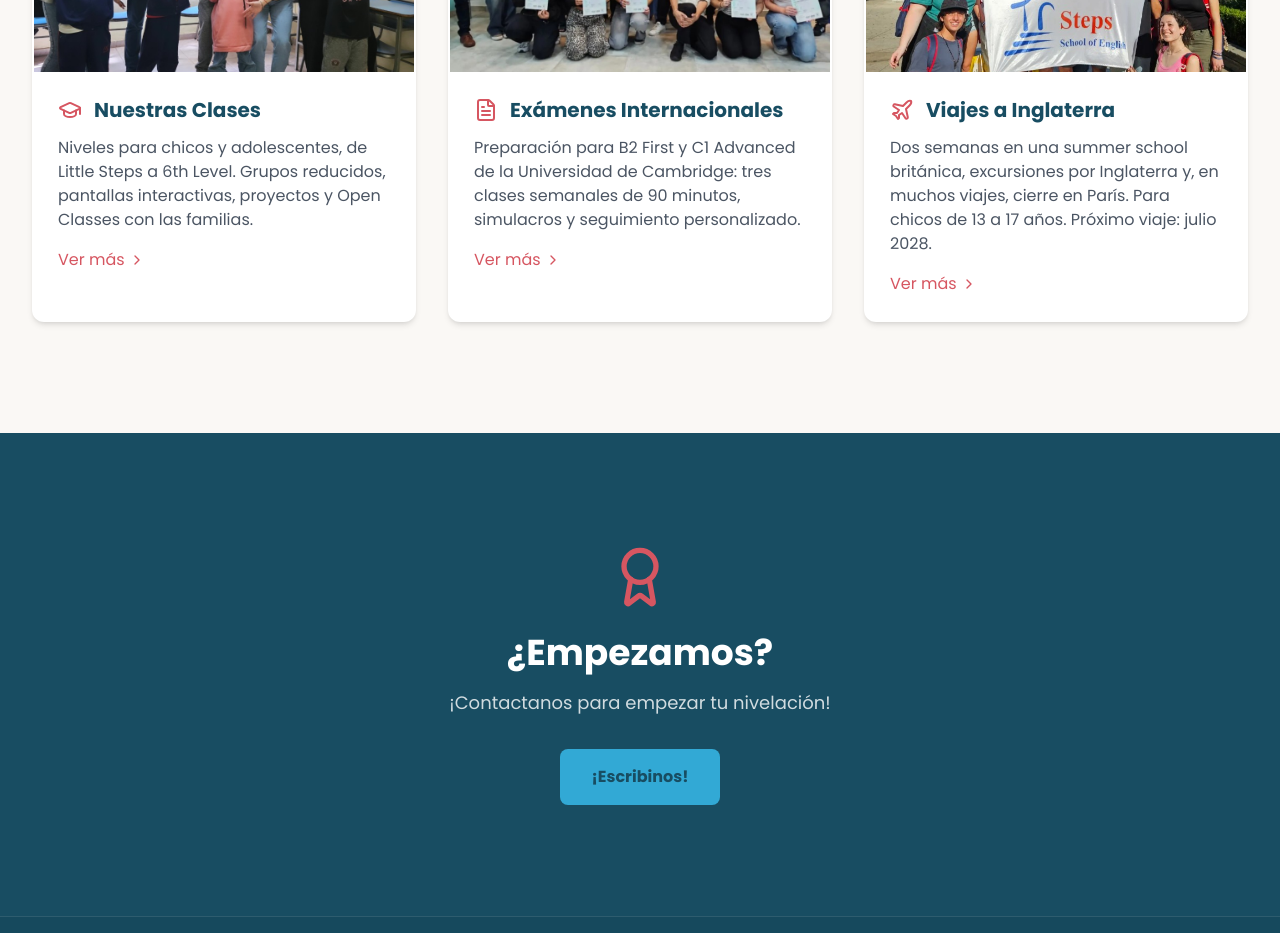
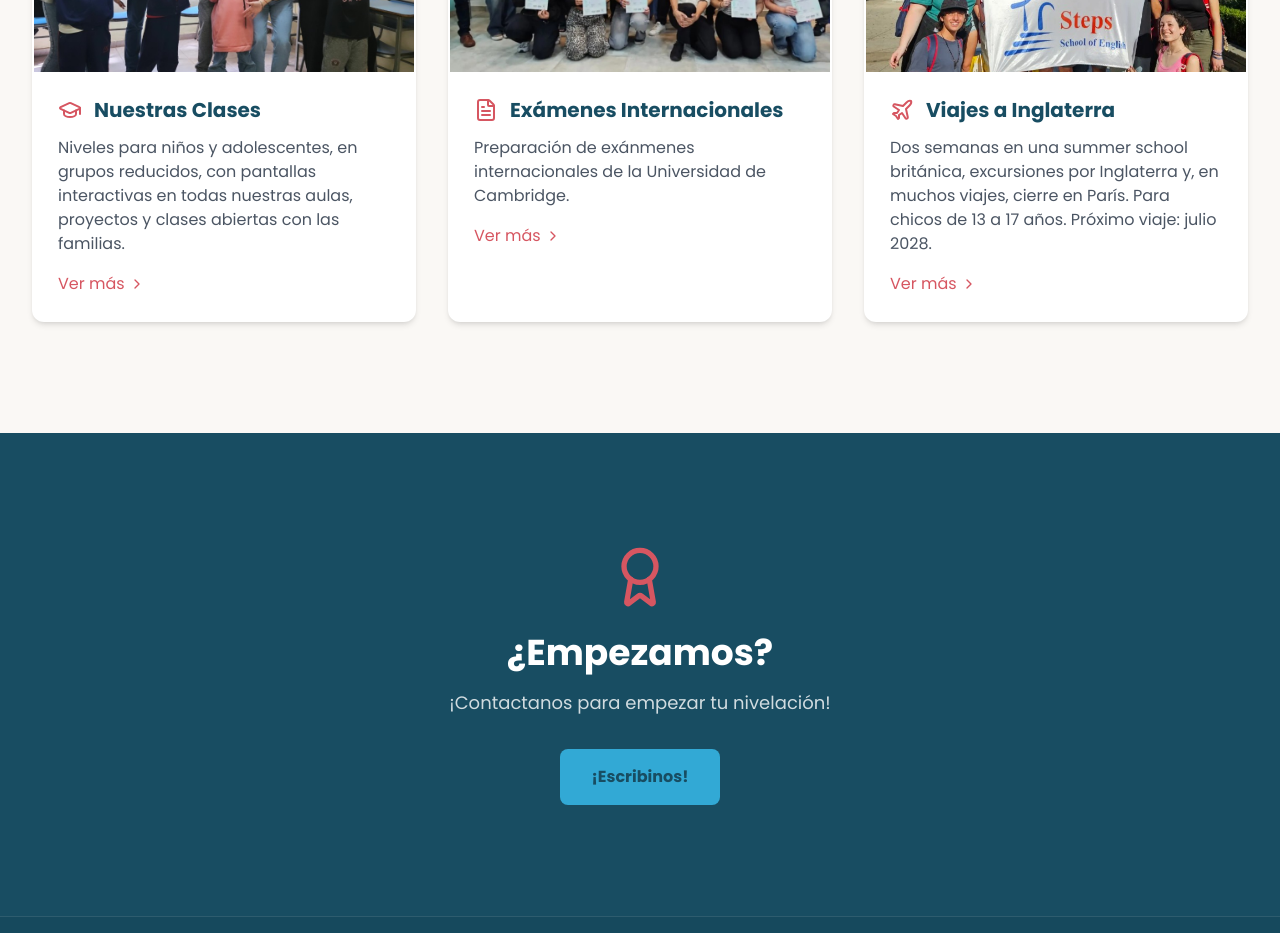
Before and after one commit to benjaamonti/steps-web, a React (Vite) app: page / in a window 1280 px wide. Shown: the part 1880-2813 px from the top of the page. Built offline with nearby package versions, Linux system fonts and the light colour scheme.

Commit message:
Update Home.tsx

```diff
--- a/src/pages/Home.tsx
+++ b/src/pages/Home.tsx
@@ -45,7 +45,7 @@ const previewCards = [
   {
     icon: GraduationCap,
     title: 'Nuestras Clases',
-    description: 'Niveles para chicos y adolescentes, de Little Steps a 6th Level. Grupos reducidos, pantallas interactivas, proyectos y Open Classes con las familias.',
+    description: 'Niveles para niños y adolescentes, en grupos reducidos, con pantallas interactivas en todas nuestras aulas, proyectos y clases abiertas con las familias.',
     image: '/images/home/clases.jpg',
     alt: 'Little Steps en una Open Class',
     link: '/nuestras-clases',
@@ -53,7 +53,7 @@ const previewCards = [
   {
     icon: FileText,
     title: 'Exámenes Internacionales',
-    description: 'Preparación para B2 First y C1 Advanced de la Universidad de Cambridge: tres clases semanales de 90 minutos, simulacros y seguimiento personalizado.',
+    description: 'Preparación de exánmenes internacionales de la Universidad de Cambridge.',
     image: '/images/home/examenes.jpg',
     alt: 'Alumnos con sus certificados de Cambridge',
     link: '/examenes-internacionales',
```
